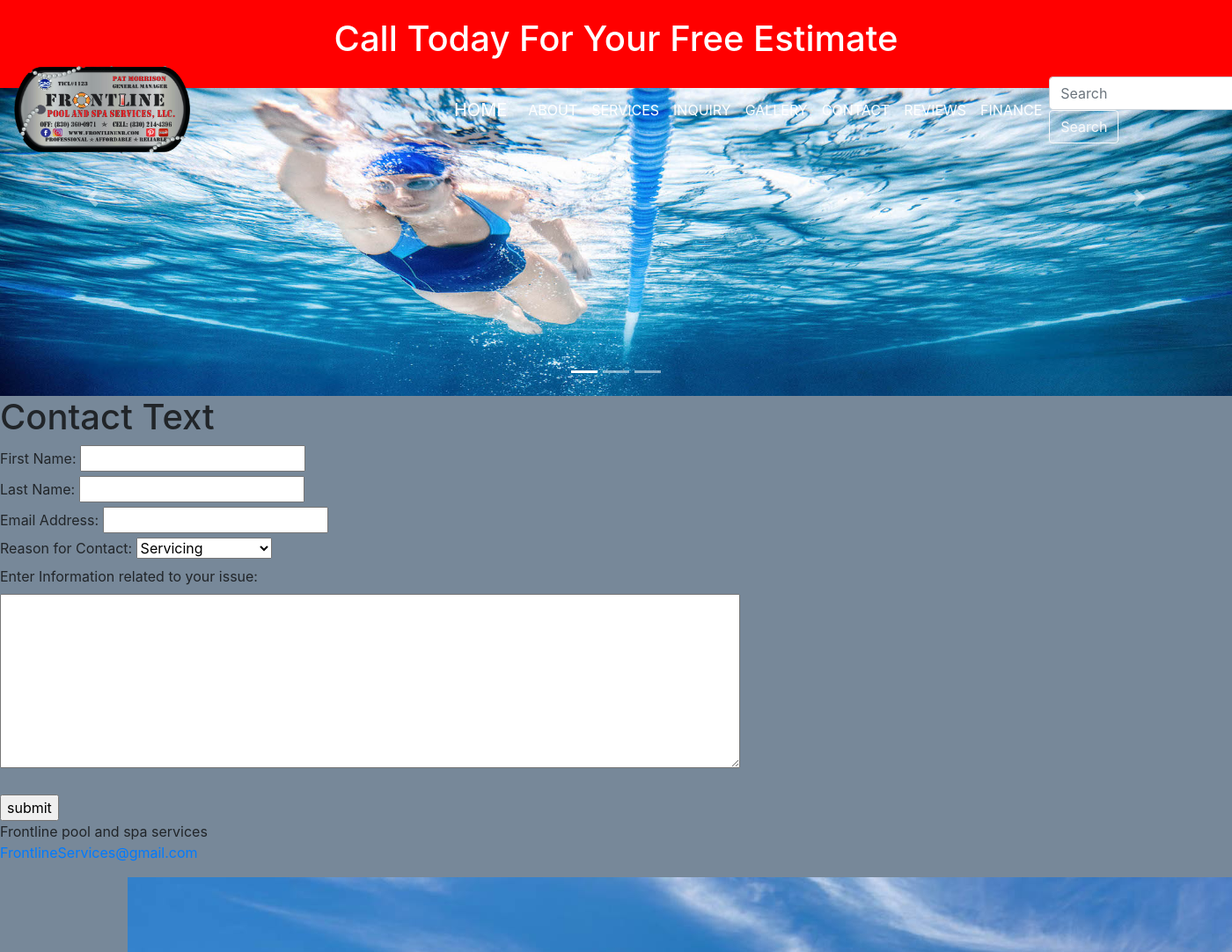
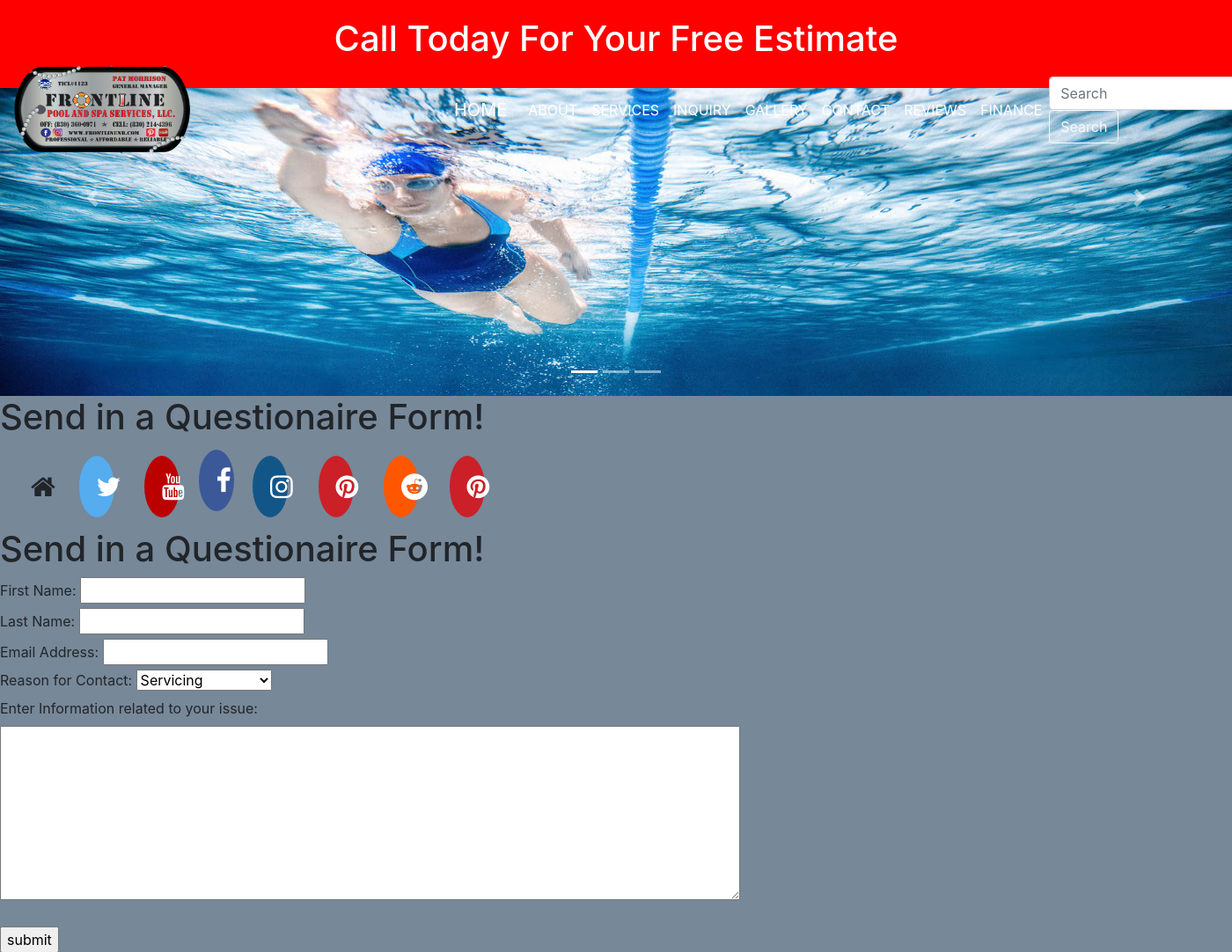
Before and after one commit to ceeya12/frontline, a Flask app: page /ContactPage in a window 1400 px wide; the page is wider, and only the part inside the window is pictured. Shown: the top 1082 px of that part at 88% size. Run offline with Flask 2, Linux system fonts and the light colour scheme; some libraries are stand-ins or nearby versions.

Commit message:
Start of social media buttons on ContactPage.html

```diff
--- a/templates/ContactPage.html
+++ b/templates/ContactPage.html
@@ -150,8 +150,61 @@
 </div>
 
     <!-- /.carousel -->
+<!-- Add icon library -->
+<link rel="stylesheet" href="https://cdnjs.cloudflare.com/ajax/libs/font-awesome/4.7.0/css/font-awesome.min.css">
+  <style>
+.fa {
+   padding: 20px;
+  font-size: 30px;
+  width: 30px;
+  text-align: center;
+  text-decoration: none;
+  margin: 5px 2px;
+  border-radius: 50%;
+}
+.fa-reddit {
+  background: #ff5700;
+  color: white;
+}
+.fa-facebook {
+  background: #3B5998;
+  color: white;
+}
 
-<h1>Contact Text </h1>
+.fa-twitter {
+  background: #55ACEE;
+  color: white;
+}
+.fa-youtube {
+  background: #bb0000;
+  color: white;
+}
+
+.fa-instagram {
+  background: #125688;
+  color: white;
+}
+.fa-pinterest {
+  background: #cb2027;
+  color: white;
+}
+
+/* Darker background on mouse-over */
+.btn:hover {
+  background-color: RoyalBlue;
+    opacity: 0.7;
+}
+</style>
+  <h1>Send in a Questionaire Form! </h1>
+<button class="btn"><i class="fa fa-home"></i></button>
+  <button class="btn"><i class="fa fa-twitter"></i></button>
+  <button class="btn"><i class="fa fa-youtube"></i></button>
+  <a href="#" class="fa fa-facebook"></a>
+  <button class="btn"><i class="fa fa-instagram"></i></button>
+  <button class="btn"><i class="fa fa-pinterest"></i></button>
+  <button class="btn"><i class="fa fa-reddit"></i></button>
+  <button class="btn"><i class="fa fa-pinterest"></i></button>
+<h1>Send in a Questionaire Form! </h1>
 <section>
    <form>
        <label for="firstname">First Name:</label>
```
